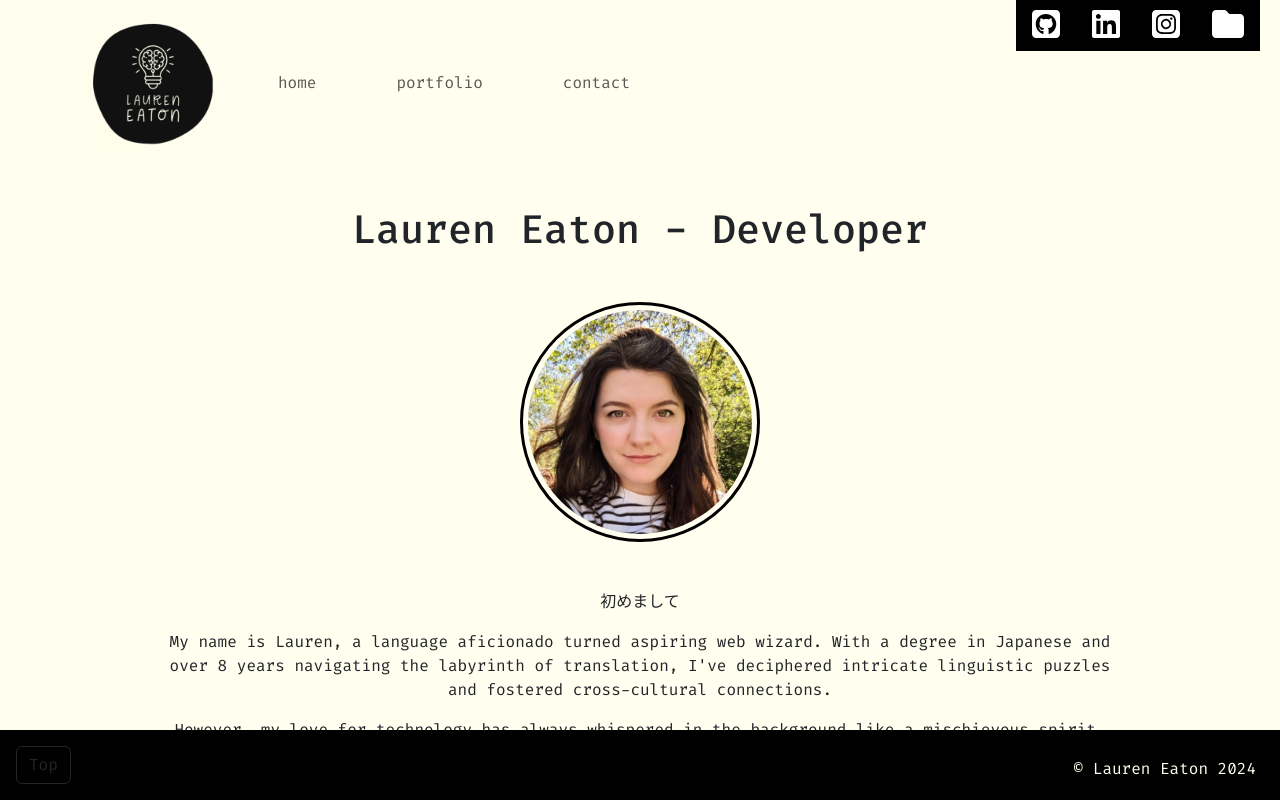
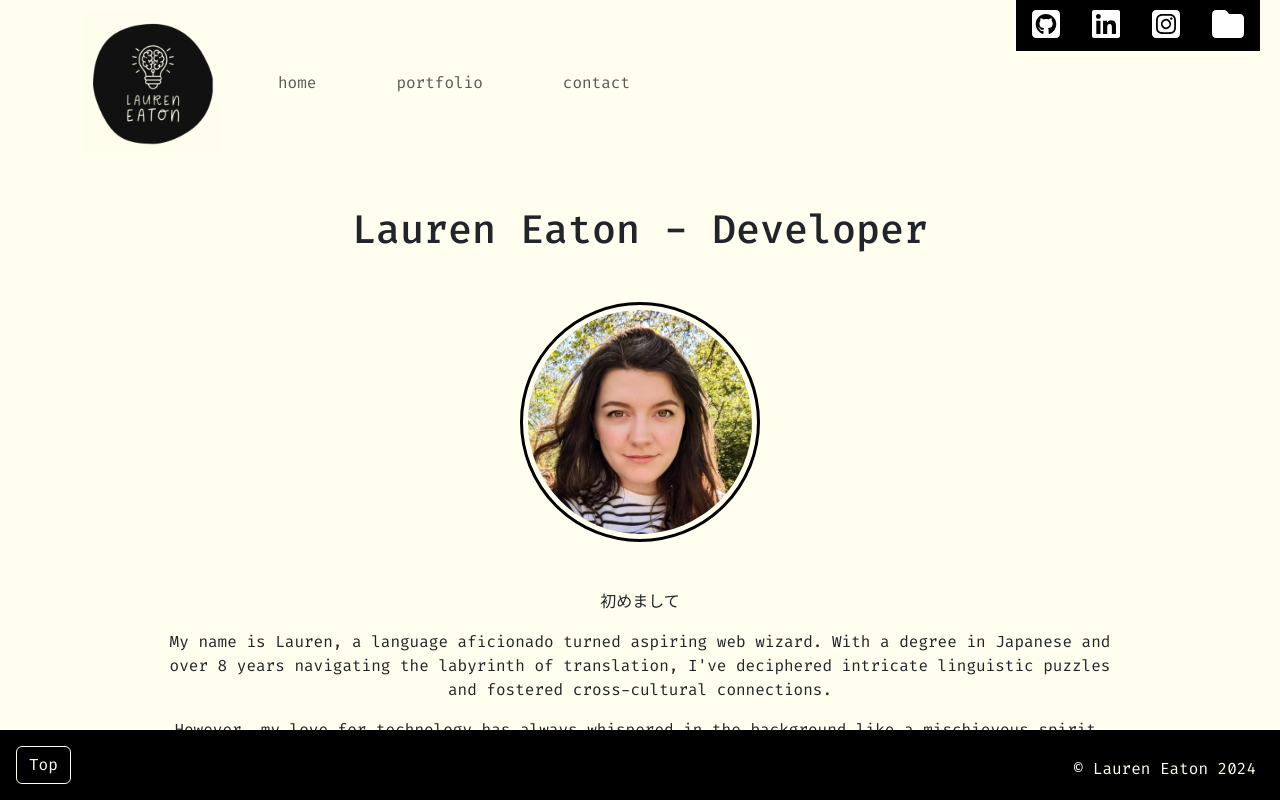
Before and after one commit to eaton-mess/React-Portfolio, a React (Vite) app: page / in a window 1280 px wide. Shown: the top 800 px of the page. Built offline with nearby package versions, Linux system fonts and the light colour scheme.

Commit message:
changed css for footer

```diff
--- a/src/components/Footer/index.css
+++ b/src/components/Footer/index.css
@@ -15,7 +15,7 @@
     margin: 0.5em;
 }
 
-.homeButton {
+.scrollToTopButton {
     border: 1px solid #fffeef !important;
     color: #fffeef !important;
 }
```
Also changed, not shown: src/components/TechStack/index.jsx (added, +9 -0 lines).
